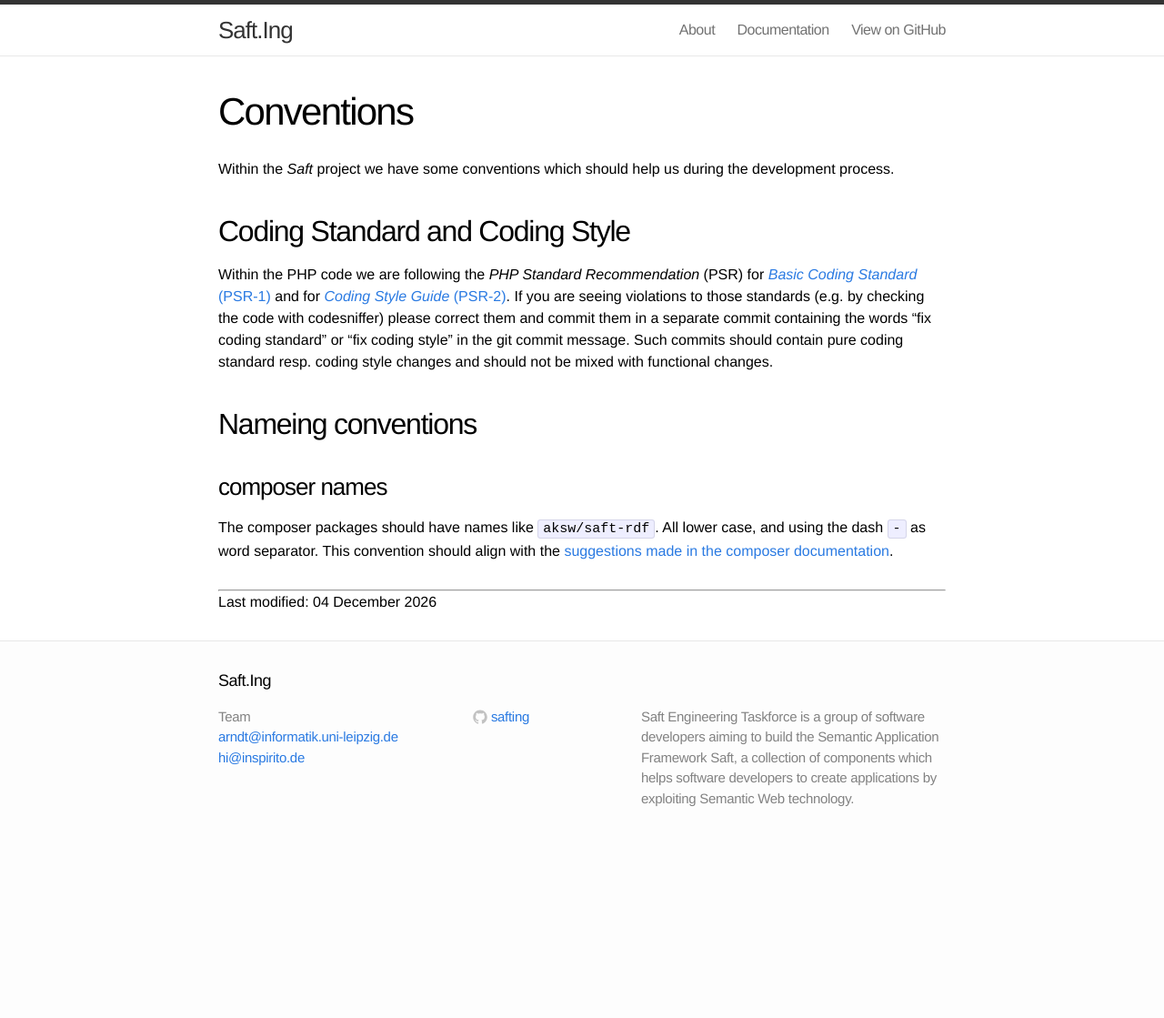
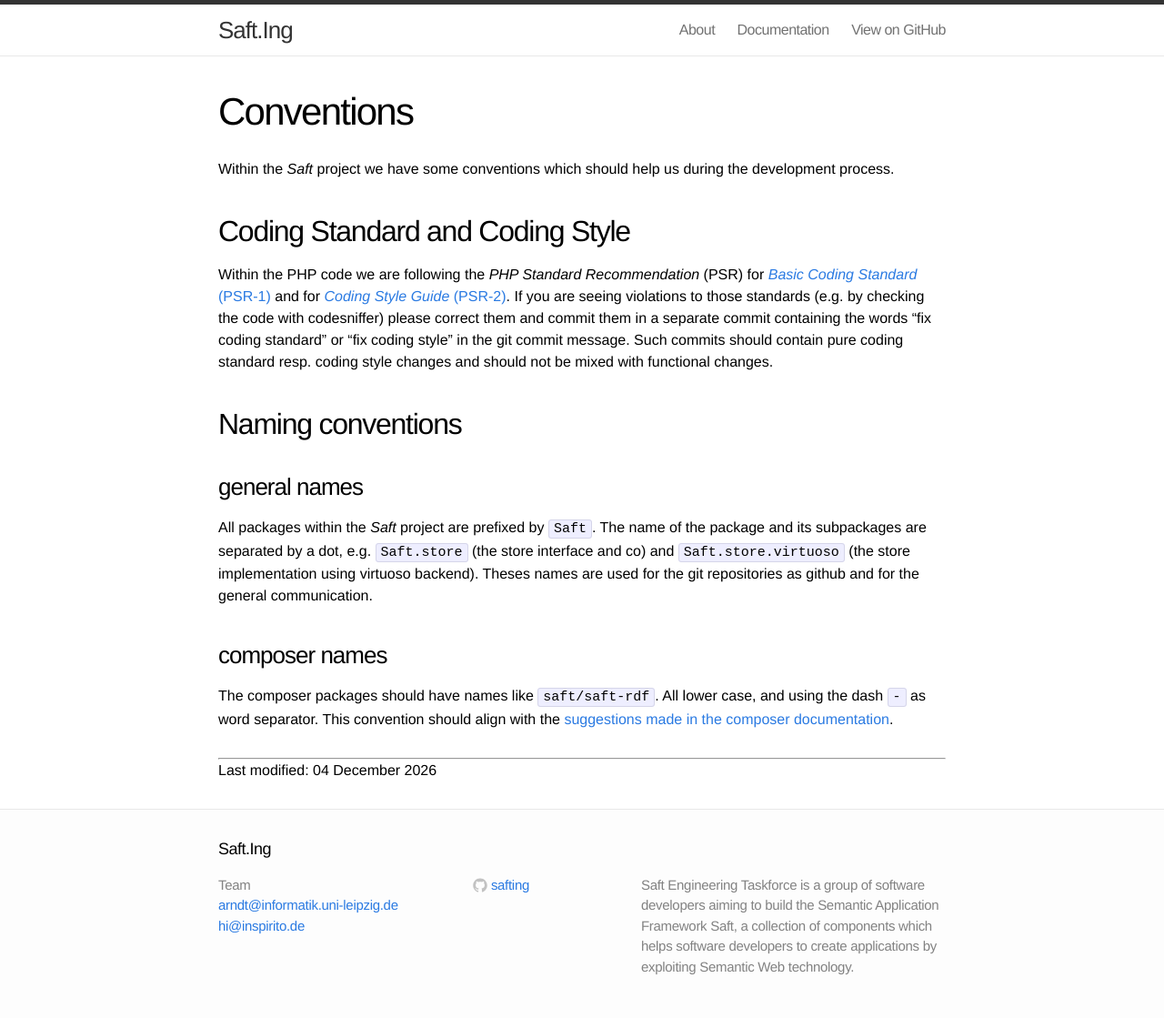
Before and after one commit to SaftIng/safting.github.io, a Jekyll site: the page built from doc/conventions.md, in a window 1280 px wide. Shown: the whole page at 91% size. Built offline with Jekyll 4.4.1, drawn with Linux system fonts in a browser that asks for light colours; before the commit the page ends 934 px from its top, so only the background shows below that.

Commit message:
Update conventions

```diff
--- a/doc/conventions.md
+++ b/doc/conventions.md
@@ -11,8 +11,13 @@ Within the PHP code we are following the _PHP Standard Recommendation_ (PSR) for
 If you are seeing violations to those standards (e.g. by checking the code with codesniffer) please correct them and commit them in a separate commit containing the words "fix coding standard" or "fix coding style" in the git commit message.
 Such commits should contain pure coding standard resp. coding style changes and should not be mixed with functional changes.
 
-## Nameing conventions
+## Naming conventions
+
+### general names
+
+All packages within the _Saft_ project are prefixed by `Saft`. The name of the package and its subpackages are separated by a dot, e.g. `Saft.store` (the store interface and co) and `Saft.store.virtuoso` (the store implementation using virtuoso backend).
+Theses names are used for the git repositories as github and for the general communication.
 
 ### composer names
 
-The composer packages should have names like `aksw/saft-rdf`. All lower case, and using the dash `-` as word separator. This convention should align with the [suggestions made in the composer documentation](https://getcomposer.org/doc/02-libraries.md#every-project-is-a-package).
+The composer packages should have names like `saft/saft-rdf`. All lower case, and using the dash `-` as word separator. This convention should align with the [suggestions made in the composer documentation](https://getcomposer.org/doc/02-libraries.md#every-project-is-a-package).
```
Also changed, not shown: doc/phpframework/store.md (renamed from doc/store.md).
